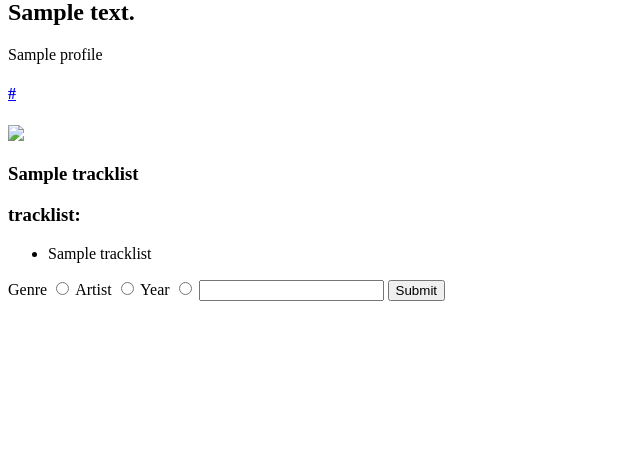
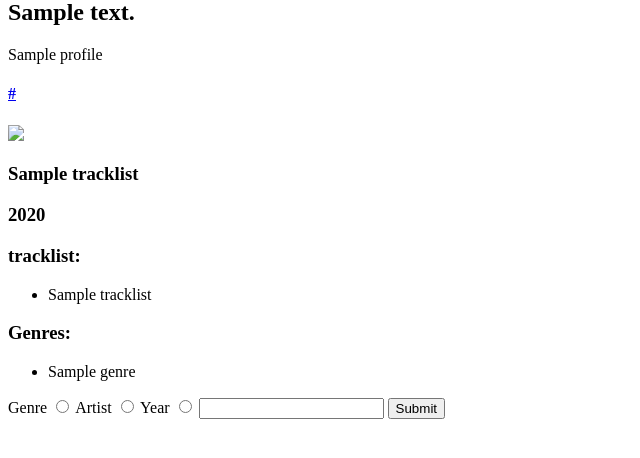
Before and after one commit to tolentino3575/Crate, a PHP site: template views/release_page.html.twig in a window 1280 px wide. Shown: the part 246-704 px from the top of the page, without its empty margins (0-640 px from the left). Run offline with PHP 8.4, Linux system fonts and the light colour scheme; the template is opened without the code that fills it: most values are stand-ins (such as "Sample title", 1, 10 or a date in 2020); some libraries are stand-ins or nearby versions.

Commit message:
add year and tracklist to release page

```diff
--- a/app/app.php
+++ b/app/app.php
@@ -215,10 +215,12 @@
         // $releases_array = json_decode($output, true);
 
         // print_r($results_array['videos'][0]['uri']);
-        print_r($results_array['tracklist']);
+        print_r($results_array);
         return $app['twig']->render("release_page.html.twig", array(
             'users' => User::getAll(),
             'results' => $results_array,
+            'year' => $results_array['year'],
+            'genres' => $results_array['genres'],
             'tracklist' => $results_array['tracklist'],
             'artist' => $results_array['artists'][0],
             'images' => $results_array['images']
--- a/views/release_page.html.twig
+++ b/views/release_page.html.twig
@@ -24,12 +24,20 @@
             {% for track in tracklist|slice(0,1)%}
             <h3>{{track.title}}</h3>
             {%endfor%}
+            <h3>{{year}}</h3>
             <h3> tracklist: </h3>
             <ul>
                 {% for track in tracklist[0:]%}
                 <li>{{track.title}}</li>
                 {%endfor%}
             </ul>
+            <h3>Genres:</h3>
+            <ul>
+                {% for genre in genres %}
+                <li>{{genre}}</li>
+                {% endfor %}
+            </ul>
+
 
 
         <form action="/search">
```
